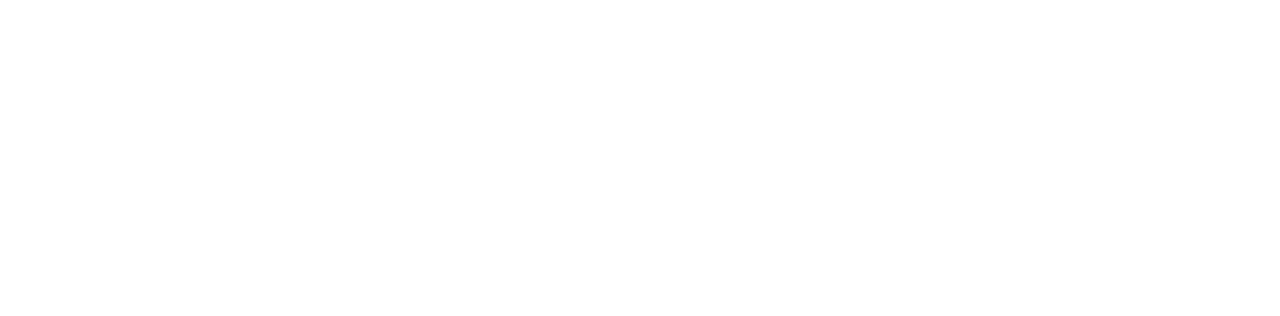
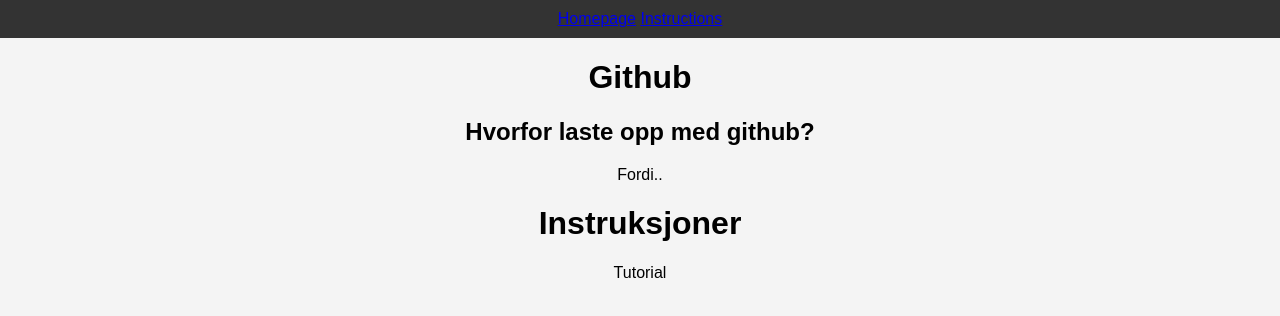
Before and after one commit to Cr4sh07/Eksamens-ving, a plain HTML site: page index.html in a window 1280 px wide. Drawn offline with Linux system fonts and the light colour scheme.

Commit message:
Lagt inn navbar og linker

```diff
--- a/index.html
+++ b/index.html
@@ -4,8 +4,35 @@
     <meta charset="UTF-8">
     <meta name="viewport" content="width=device-width, initial-scale=1.0">
     <title>Document</title>
+    <style>
+        body {
+            font-family: Arial, sans-serif;
+            background-color: #f4f4f4;
+            text-align: center;
+            margin: 0;
+        }
+        .navbar {
+            background-color: #333;
+            padding: 10px 0;
+        }
+
+    </style>
 </head>
 <body>
+    <div class="navbar">
+        <a href="#" onclick="showTab('home')">Homepage</a>
+        <a href="#" onclick="showTab('instructions')">Instructions</a>
+    </div>
 
+    <div id="home" class="content active">
+        <h1>Github</h1>
+        <h2>Hvorfor laste opp med github?</h2>
+        <p>Fordi..</p>
+    </div>
+
+    <div id="instructions" class="content">
+        <h1>Instruksjoner</h1>
+        <p>Tutorial</p>
+    </div>
 </body>
 </html>
```
